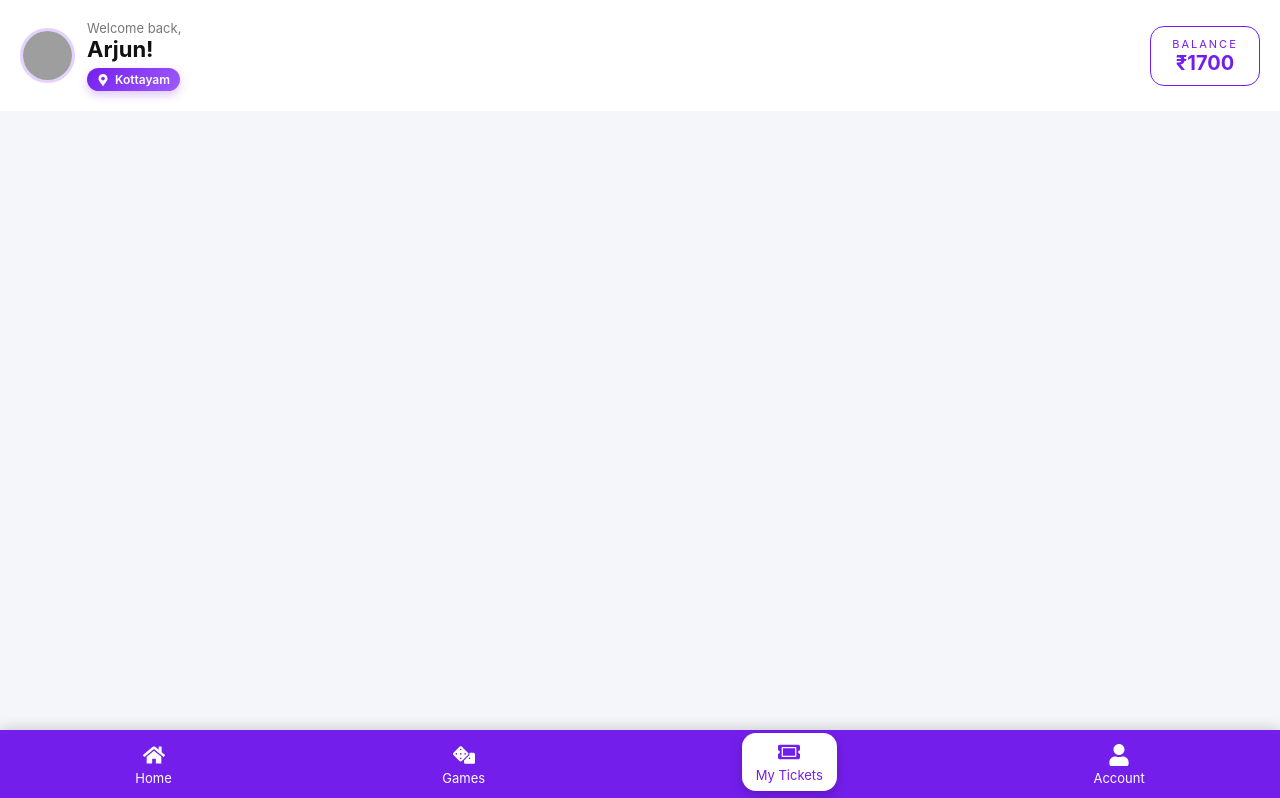
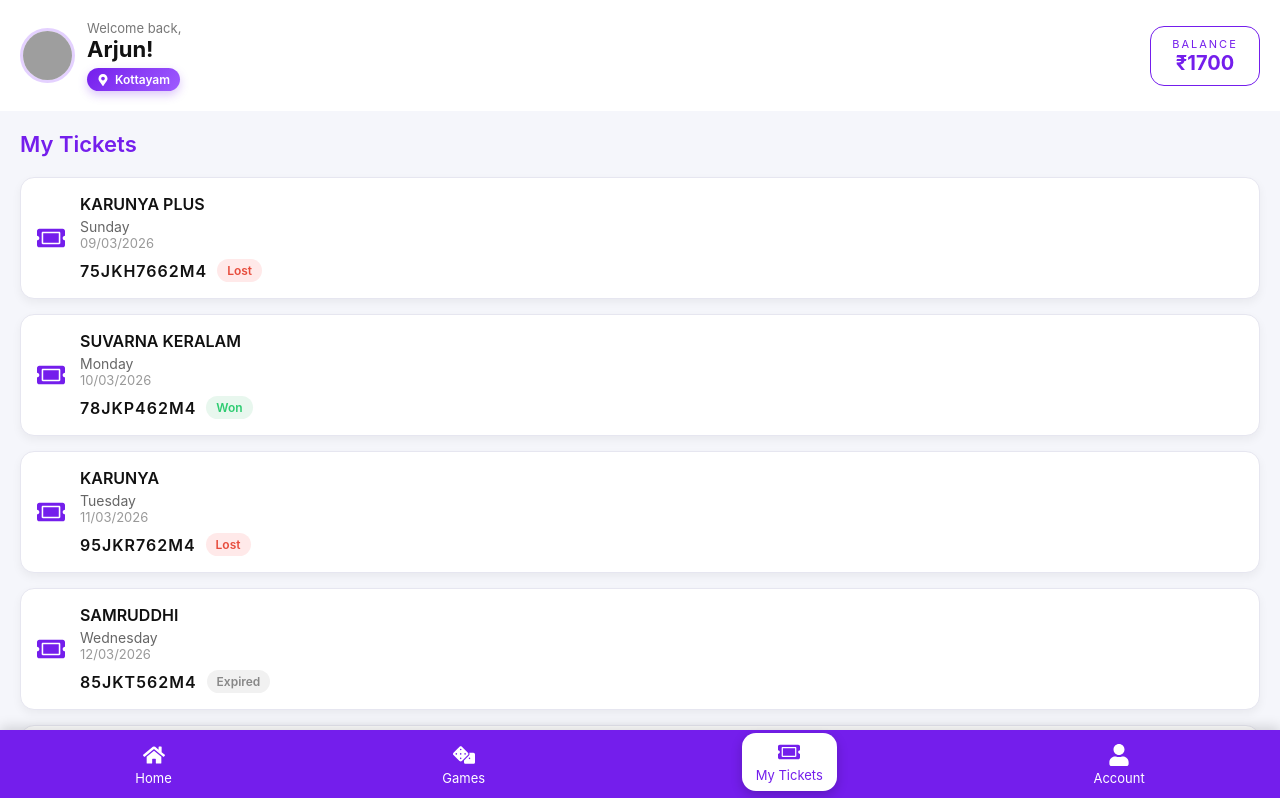
Before and after one commit to reluctant-king/Mini_Lotto_web_app, a React (Vite) app: page /my-tickets in a window 1280 px wide. Shown: the top 798 px of the page. Built offline with nearby package versions, Linux system fonts and the light colour scheme; grey boxes are pictures that could not be loaded.

Commit message:
my tickets demo

```diff
--- a/src/App.jsx
+++ b/src/App.jsx
@@ -8,6 +8,9 @@ import BottomNav from "./components/Footer/BottomNav";
 import RechargeTable from "./components/Recharge/RechargeTable";
 import TicketSlider from "./components/Tickets/TicketSlider";
 import WinnerSlider from "./components/Winner Slider/WinnerSlider";
+
+import MyTicket from "./components/MyTicket/MyTicket";
+
 import { Toaster } from "react-hot-toast";
 
 function Layout() {
@@ -30,6 +33,7 @@ function Layout() {
         <Route path="/tickets" element={<TicketSlider />} />
         <Route path="/winners" element={<WinnerSlider />} />
                 <Route path="/games" element={<Games />} />
+                <Route path="/my-tickets" element={<MyTicket/>} />
 
       </Routes>
 
--- a/src/components/MyTicket/MyTicket.jsx
+++ b/src/components/MyTicket/MyTicket.jsx
@@ -0,0 +1,102 @@
+import React from "react";
+import "./myticket.css";
+import { FaTicketAlt } from "react-icons/fa";
+
+const tickets = [
+  {
+    name: "KARUNYA PLUS",
+    day: "Sunday",
+    date: "09/03/2026",
+    number: "75JKH7662M4",
+    status: "lost"
+  },
+  {
+    name: "SUVARNA KERALAM",
+    day: "Monday",
+    date: "10/03/2026",
+    number: "78JKP462M4",
+    status: "won"
+  },
+  {
+    name: "KARUNYA",
+    day: "Tuesday",
+    date: "11/03/2026",
+    number: "95JKR762M4",
+    status: "lost"
+  },
+  {
+    name: "SAMRUDDHI",
+    day: "Wednesday",
+    date: "12/03/2026",
+    number: "85JKT562M4",
+    status: "expired"
+  },
+  {
+    name: "BHAGYATHARA",
+    day: "Thursday",
+    date: "13/03/2026",
+    number: "35ZKD962M4",
+    status: "expired"
+  },
+  {
+    name: "STHREE SAKTHI",
+    day: "Friday",
+    date: "14/03/2026",
+    number: "25JKQ362O4",
+    status: "lost"
+  },
+  {
+    name: "DHANALEKSHMI",
+    day: "Saturday",
+    date: "15/03/2026",
+    number: "7GJKX162M4",
+    status: "won"
+  }
+];
+
+export default function MyTickets() {
+  return (
+    <div className="ticketPageRoot">
+
+      <h2 className="ticketPageTitle">My Tickets</h2>
+
+      <div className="ticketListContainer">
+        {tickets.map((ticket, index) => (
+          <div key={index} className="ticketCardBox">
+
+            <div className="ticketIconBox">
+              <FaTicketAlt />
+            </div>
+
+            <div className="ticketInfoBox">
+              <h3>{ticket.name}</h3>
+
+              <p className="ticketDay">{ticket.day}</p>
+              <p className="ticketDate">{ticket.date}</p>
+
+              <div className="ticketBottomRow">
+                <span className="ticketNumber">{ticket.number}</span>
+
+                {ticket.status === "won" && (
+                  <span className="ticketWon">Won</span>
+                )}
+
+                {ticket.status === "lost" && (
+                  <span className="ticketLost">Lost</span>
+                )}
+
+                {ticket.status === "expired" && (
+                  <span className="ticketExpired">Expired</span>
+                )}
+
+              </div>
+
+            </div>
+
+          </div>
+        ))}
+      </div>
+
+    </div>
+  );
+}
--- a/src/components/MyTicket/myticket.css
+++ b/src/components/MyTicket/myticket.css
@@ -0,0 +1,134 @@
+.ticketPageRoot{
+padding:20px;
+background:#f5f6fb;
+min-height:100vh;
+}
+
+.ticketPageTitle{
+font-size:22px;
+color:#741eec;
+margin-bottom:20px;
+font-weight:600;
+}
+
+/* LIST */
+
+.ticketListContainer{
+display:flex;
+flex-direction:column;
+gap:15px;
+}
+
+/* CARD */
+
+.ticketCardBox{
+display:flex;
+gap:15px;
+background:#fff;
+padding:16px;
+border-radius:14px;
+border:1px solid #e6e6f0;
+box-shadow:0 4px 10px rgba(0,0,0,0.05);
+transition:all .25s ease;
+}
+
+.ticketCardBox:hover{
+border-color:#741eec;
+}
+
+/* ICON */
+
+.ticketIconBox{
+font-size:28px;
+color:#741eec;
+display:flex;
+align-items:center;
+}
+
+/* INFO */
+
+.ticketInfoBox h3{
+margin:0;
+font-size:16px;
+font-weight:600;
+}
+
+.ticketDay{
+font-size:14px;
+color:#666;
+margin-top:4px;
+}
+
+.ticketDate{
+font-size:13px;
+color:#999;
+}
+
+/* BOTTOM */
+
+.ticketBottomRow{
+display:flex;
+justify-content:space-between;
+align-items:center;
+margin-top:8px;
+}
+
+.ticketNumber{
+font-weight:600;
+letter-spacing:1px;
+}
+
+.ticketCheck{
+color:#2ecc71;
+font-size:18px;
+font-weight:bold;
+}
+
+.ticketActive{
+background:#e8f7ee;
+color:#2ecc71;
+font-size:12px;
+font-weight:600;
+padding:3px 8px;
+border-radius:12px;
+margin-left:10px;
+}
+.ticketExpired{
+background:#ffeaea;
+color:#e74c3c;
+font-size:12px;
+font-weight:600;
+padding:4px 10px;
+border-radius:14px;
+margin-left:10px;
+}
+
+.ticketWon{
+background:#e8f7ee;
+color:#2ecc71;
+font-size:12px;
+font-weight:600;
+padding:4px 10px;
+border-radius:14px;
+margin-left:10px;
+}
+
+.ticketLost{
+background:#ffe9e9;
+color:#e74c3c;
+font-size:12px;
+font-weight:600;
+padding:4px 10px;
+border-radius:14px;
+margin-left:10px;
+}
+
+.ticketExpired{
+background:#f1f1f1;
+color:#888;
+font-size:12px;
+font-weight:600;
+padding:4px 10px;
+border-radius:14px;
+margin-left:10px;
+}
--- a/src/components/Tickets/TicketSlider.jsx
+++ b/src/components/Tickets/TicketSlider.jsx
@@ -1,10 +1,12 @@
 import React, { useRef, useEffect } from "react";
 import "./ticketSlider.css";
 import { FaHistory } from "react-icons/fa";
+import { useNavigate } from "react-router-dom";
 
 export default function TicketSlider(){
 
 const sliderRef = useRef(null)
+const navigate = useNavigate()
 
 const slide = (direction)=>{
 sliderRef.current.scrollBy({
@@ -66,54 +68,60 @@ return(
 <div className="ticket-title">KARUNYA PLUS</div>
 <div className="ticket-day">Sunday</div>
 <div className="ticket-date">20/03/2026</div>
-<div className="ticket-id">75JK***62M4</div>
+<div className="ticket-id">75JKH7662M4</div>
 </div>
 
 <div className="ticket monday">
 <div className="ticket-title">SUVARNA KERALAM</div>
 <div className="ticket-day">Monday</div>
 <div className="ticket-date">21/03/2026</div>
-<div className="ticket-id">78JK***62M4</div>
+<div className="ticket-id">78JKP462M4</div>
 </div>
 
 <div className="ticket tuesday">
 <div className="ticket-title">KARUNYA</div>
 <div className="ticket-day">Tuesday</div>
 <div className="ticket-date">22/03/2026</div>
-<div className="ticket-id">95JK***62M4</div>
+<div className="ticket-id">95JKR762M4</div>
 </div>
 
 <div className="ticket wednesday">
 <div className="ticket-title">SAMRUDDHI</div>
 <div className="ticket-day">Wednesday</div>
 <div className="ticket-date">23/03/2026</div>
-<div className="ticket-id">85JK***62M4</div>
+<div className="ticket-id">85JKT562M4</div>
 </div>
 
 <div className="ticket thursday">
 <div className="ticket-title">BHAGYATHARA</div>
 <div className="ticket-day">Thursday</div>
 <div className="ticket-date">24/03/2026</div>
-<div className="ticket-id">35ZK***62M4</div>
+<div className="ticket-id">35ZKD962M4</div>
 </div>
 
 <div className="ticket friday">
 <div className="ticket-title">STHREE SAKTHI</div>
 <div className="ticket-day">Friday</div>
 <div className="ticket-date">25/03/2026</div>
-<div className="ticket-id">25JK***62O4</div>
+<div className="ticket-id">25JKQ362O4</div>
 </div>
 
 <div className="ticket saturday">
 <div className="ticket-title">DHANALEKSHMI</div>
 <div className="ticket-day">Saturday</div>
 <div className="ticket-date">26/03/2026</div>
-<div className="ticket-id">7GJK***62M4</div>
+<div className="ticket-id">7GJKX162M4</div>
 </div>
-<div className="ticket history">
-  <FaHistory className="history-icon" />
-  <div className="ticket-title">View History</div>
+
+<div
+className="ticket history"
+onClick={()=>navigate("/my-tickets")}
+style={{cursor:"pointer"}}
+>
+<FaHistory className="history-icon" />
+<div className="ticket-title">View History</div>
 </div>
+
 </div>
 
 <button className="arrow right" onClick={()=>slide(1)}>❯</button>
```
Also changed, not shown: src/components/Home/Otp.jsx (deleted, +0 -88 lines), src/components/Home/otp.css (deleted, +0 -140 lines).
